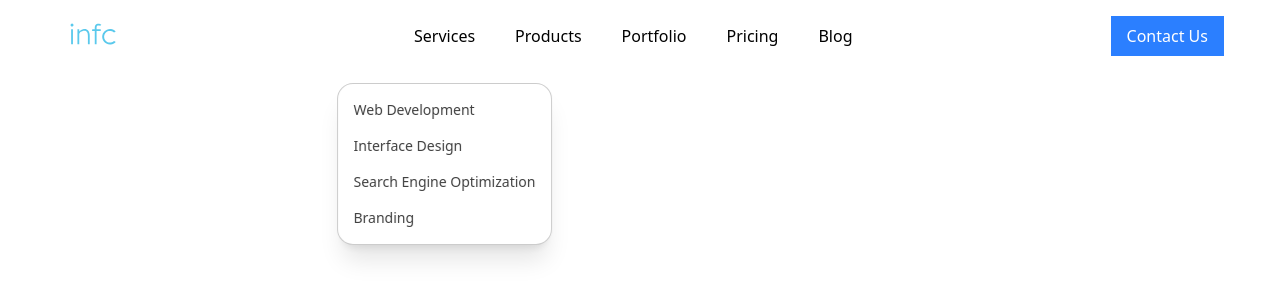
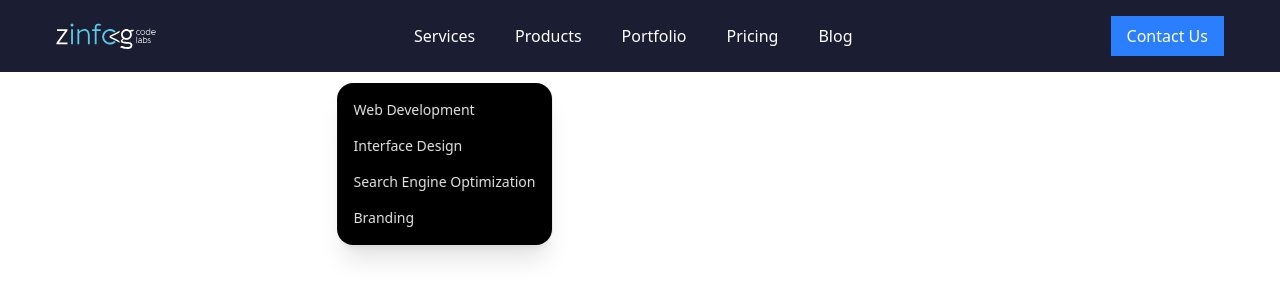
Before and after one commit to risvinmpm/Zinfog, a Next.js app: page / in a window 1280 px wide. Both pictures are taken after a click on the element "Services". Shown: the top 300 px of the page. Built offline with nearby package versions, Linux system fonts and the light colour scheme.

Commit message:
new changes

```diff
--- a/components/Ui/navbar-menu.tsx
+++ b/components/Ui/navbar-menu.tsx
@@ -28,7 +28,7 @@ export const MenuItem = ({
     <div onMouseEnter={() => setActive(item)} className="relative ">
       <motion.p
         transition={{ duration: 0.3 }}
-        className="cursor-pointer text-black hover:opacity-[0.9] dark:text-white"
+        className="cursor-pointer text-white hover:opacity-[0.9] dark:text-white"
       >
         {item}
       </motion.p>
@@ -43,7 +43,7 @@ export const MenuItem = ({
               <motion.div
                 transition={transition}
                 layoutId="active" // layoutId ensures smooth animation
-                className="bg-white dark:bg-black backdrop-blur-sm rounded-2xl overflow-hidden border border-black/[0.2] dark:border-white/[0.2] shadow-xl"
+                className="bg-black dark:bg-black backdrop-blur-sm rounded-2xl overflow-hidden border border-black/[0.2] dark:border-white/[0.2] shadow-xl"
               >
                 <motion.div
                   layout // layout ensures smooth animation
@@ -70,7 +70,7 @@ export const Menu = ({
   return (
     <nav
       onMouseLeave={() => setActive(null)} // resets the state
-      className="relative dark:bg-[#1B1D32] dark:border-white/[0.2] bg-white shadow-input flex justify-between space-x-4 px-14 py-4 "
+      className="relative dark:bg-[#1B1D32] dark:border-white/[0.2] bg-[#1B1D32] shadow-input flex justify-between space-x-4 px-14 py-4 "
     >
       {children}
     </nav>
@@ -98,10 +98,10 @@ export const ProductItem = ({
         className="shrink-0 rounded-md shadow-2xl"
       />
       <div>
-        <h4 className="text-xl font-bold mb-1 text-black dark:text-white">
+        <h4 className="text-xl font-bold mb-1 text-white dark:text-white">
           {title}
         </h4>
-        <p className="text-neutral-700 text-sm max-w-[10rem] dark:text-neutral-300">
+        <p className="text-neutral-200 text-sm max-w-[10rem] dark:text-neutral-300">
           {description}
         </p>
       </div>
@@ -113,7 +113,7 @@ export const HoveredLink = ({ children, ...rest }: any) => {
   return (
     <Link
       {...rest}
-      className="text-neutral-700 dark:text-neutral-200 hover:text-black "
+      className="text-neutral-200 dark:text-neutral-200 hover:text-white "
     >
       {children}
     </Link>
```
